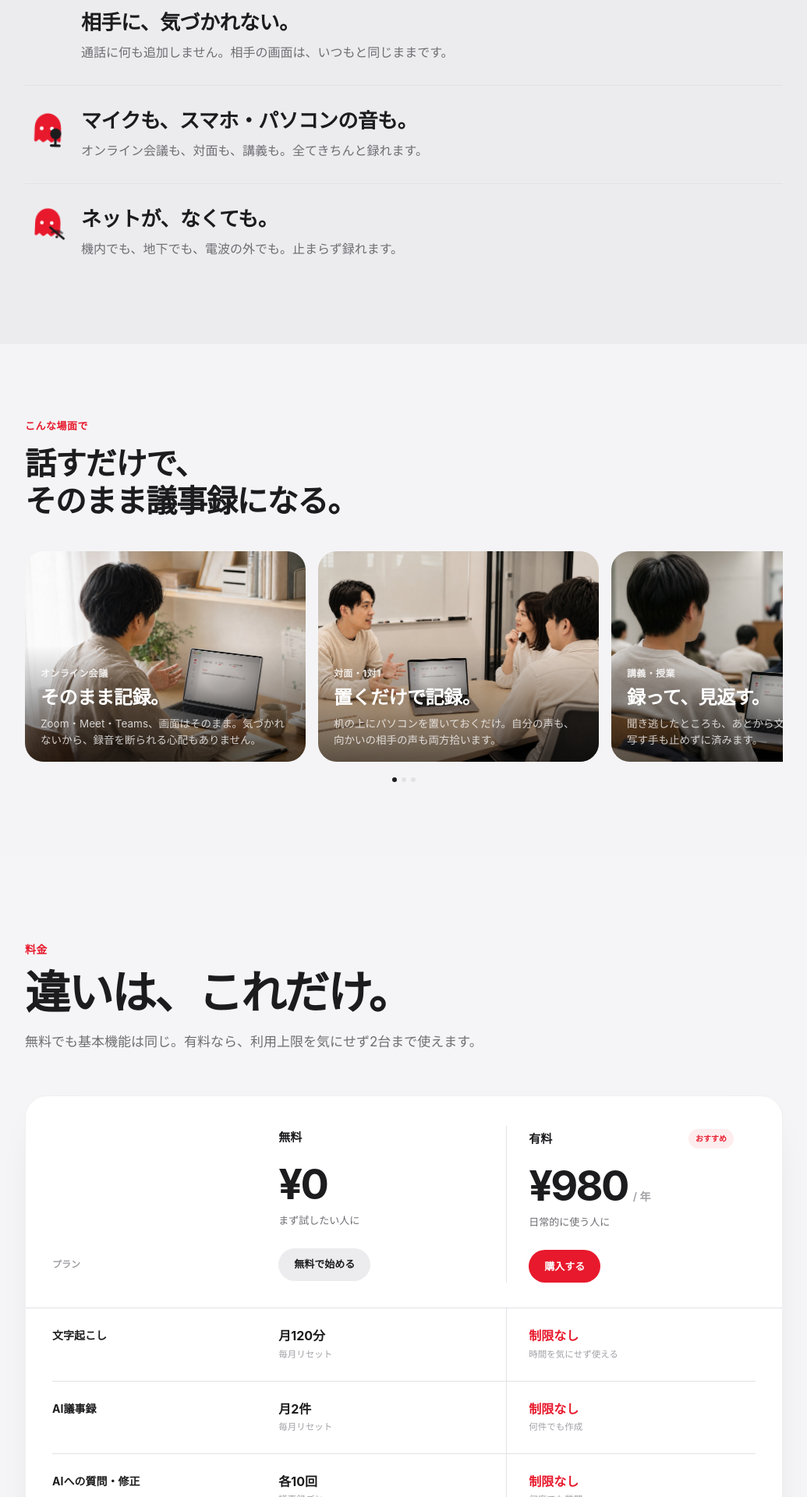
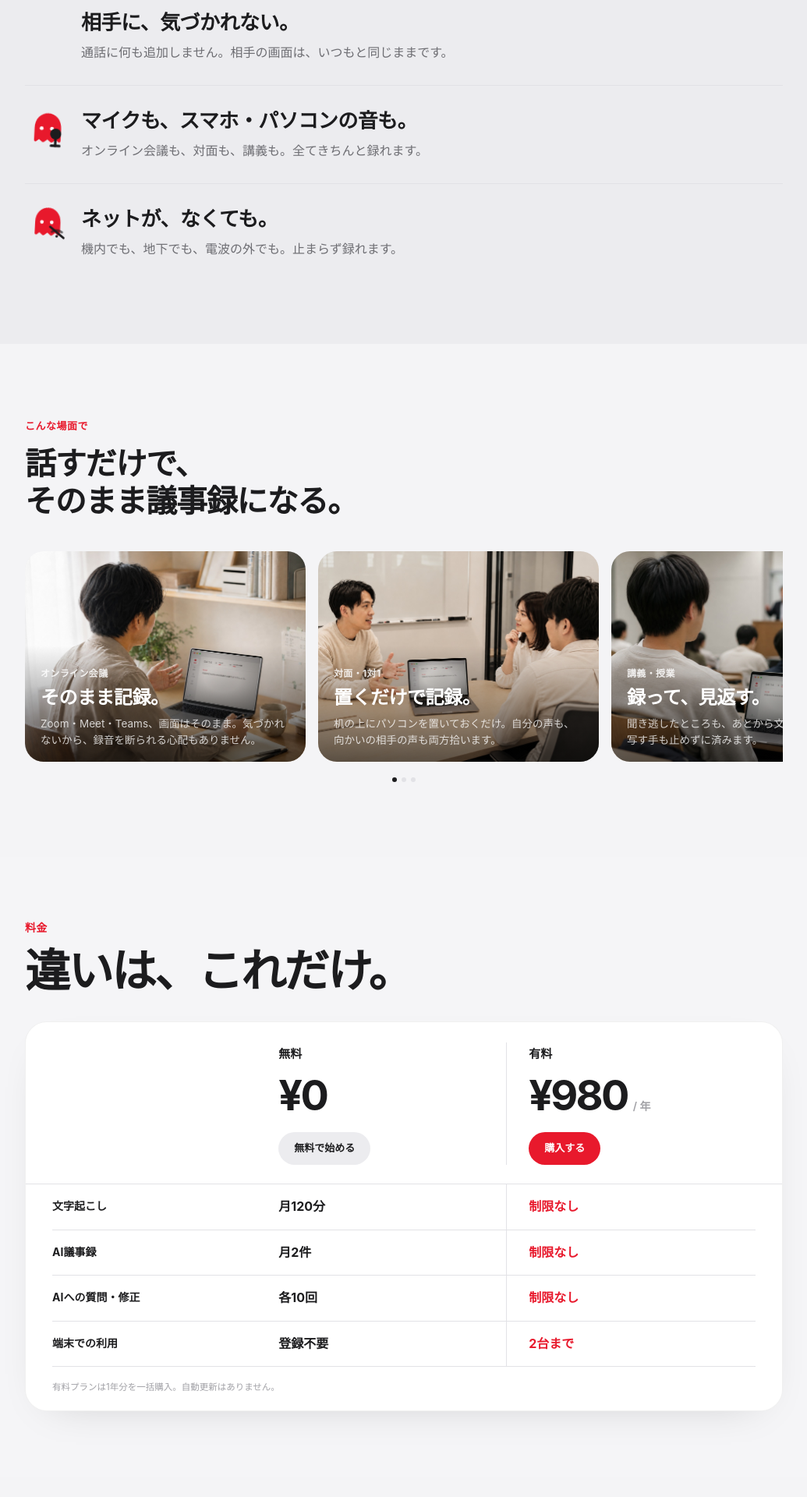
Before and after one commit to naoyattsuji/giroku-lp, a Next.js app: page / in a window 1280 px wide. Shown: the part 780-2700 px from the top of the page at 78% size, without its empty margins (122-1157 px from the left). Built offline with nearby package versions, Linux system fonts and the light colour scheme.

Commit message:
refactor: simplify pricing comparison

```diff
--- a/app/globals.css
+++ b/app/globals.css
@@ -108,12 +108,12 @@ h1, h2, h3 {
   background: #f5f5f7;
 }
 .pricing-inner {
-  padding-top: 108px;
-  padding-bottom: 112px;
+  padding-top: 80px;
+  padding-bottom: 84px;
 }
 .pricing-heading {
   max-width: 780px;
-  margin-bottom: 54px;
+  margin-bottom: 34px;
 }
 .pricing-heading > p {
   color: var(--red);
@@ -129,14 +129,6 @@ h1, h2, h3 {
   letter-spacing: -0.045em;
   line-height: 1.08;
 }
-.pricing-heading > span {
-  display: block;
-  max-width: 650px;
-  margin-top: 18px;
-  color: var(--text-2);
-  font-size: 17px;
-  line-height: 1.7;
-}
 .pricing-compare {
   overflow: hidden;
   background: var(--surface);
@@ -151,14 +143,11 @@ h1, h2, h3 {
 }
 .plan-head-row {
   align-items: stretch;
-  padding: 38px 34px 32px;
+  padding: 26px 34px 24px;
 }
 .comparison-corner {
   align-self: end;
-  padding: 0 24px 14px 0;
-  color: var(--text-3);
-  font-size: 12px;
-  font-weight: 600;
+  padding: 0;
 }
 .plan-head {
   min-width: 0;
@@ -167,30 +156,16 @@ h1, h2, h3 {
 .plan-head-paid {
   border-left: 1px solid var(--border);
 }
-.plan-name-line {
-  display: flex;
-  align-items: center;
-  justify-content: space-between;
-  gap: 10px;
-}
 .plan-name {
   color: var(--text-1);
   font-size: 15px;
-  font-weight: 700;
-}
-.plan-name-line > span {
-  padding: 5px 9px;
-  border-radius: 999px;
-  background: rgba(232, 25, 44, 0.08);
-  color: var(--red);
-  font-size: 10px;
   font-weight: 700;
 }
 .plan-price {
   display: flex;
   align-items: baseline;
   gap: 7px;
-  margin-top: 21px;
+  margin-top: 14px;
 }
 .plan-price strong {
   color: var(--text-1);
@@ -204,18 +179,12 @@ h1, h2, h3 {
   font-size: 14px;
   font-weight: 600;
 }
-.plan-for {
-  min-height: 21px;
-  margin-top: 10px;
-  color: var(--text-2);
-  font-size: 13px;
-}
 .plan-button {
   display: inline-flex;
   align-items: center;
   justify-content: center;
   min-height: 42px;
-  margin-top: 24px;
+  margin-top: 20px;
   padding: 0 20px;
   border-radius: 999px;
   font-size: 13px;
@@ -248,7 +217,7 @@ h1, h2, h3 {
 }
 .comparison-row > div {
   min-width: 0;
-  padding: 25px 28px;
+  padding: 18px 28px;
 }
 .comparison-label {
   padding-left: 0 !important;
@@ -269,44 +238,19 @@ h1, h2, h3 {
   font-weight: 700;
   line-height: 1.35;
 }
-.comparison-value > span:not(.included-mark) {
-  margin-top: 4px;
-  color: var(--text-3);
-  font-size: 11.5px;
-  line-height: 1.45;
-}
 .paid-value {
   border-left: 1px solid var(--border);
 }
 .paid-value strong {
   color: var(--red);
 }
-.included-mark {
-  display: inline-flex;
-  align-items: center;
-  gap: 8px;
-  color: var(--text-2);
-  font-size: 13px;
-  font-weight: 600;
+.pricing-footnote {
+  padding: 18px 34px 20px;
 }
-.included-mark svg {
-  flex: 0 0 auto;
-}
-.pricing-footnote {
-  display: flex;
-  align-items: center;
-  justify-content: space-between;
-  gap: 20px;
-  padding: 25px 34px 27px;
-}
-.pricing-footnote p,
-.pricing-footnote span {
+.pricing-footnote p {
   color: var(--text-3);
   font-size: 11.5px;
   line-height: 1.55;
-}
-.pricing-footnote span {
-  text-align: right;
 }
 
 /* ヒーローに添えるひそか。ふわっと浮かぶ */
@@ -384,21 +328,18 @@ h1, h2, h3 {
 
 @media (max-width: 768px) {
   .lp-inner { padding-left: 22px; padding-right: 22px; }
-  .pricing-inner { padding-top: 82px; padding-bottom: 84px; }
-  .pricing-heading { margin-bottom: 34px; }
-  .pricing-heading > span { font-size: 15px; }
+  .pricing-inner { padding-top: 66px; padding-bottom: 68px; }
+  .pricing-heading { margin-bottom: 26px; }
   .pricing-compare { border-radius: 22px; }
   .plan-head-row,
   .comparison-row {
     grid-template-columns: repeat(2, minmax(0, 1fr));
   }
-  .plan-head-row { padding: 28px 18px 25px; }
+  .plan-head-row { padding: 22px 18px 20px; }
   .comparison-corner { display: none; }
   .plan-head { padding: 2px 16px 0; }
   .plan-price { margin-top: 16px; }
   .plan-price strong { font-size: clamp(34px, 10vw, 46px); }
-  .plan-name-line { align-items: flex-start; flex-direction: column; gap: 6px; }
-  .plan-for { min-height: 38px; line-height: 1.45; }
   .plan-button { width: 100%; padding: 0 10px; }
   .comparison-row { margin: 0 18px; }
   .comparison-label {
@@ -407,15 +348,11 @@ h1, h2, h3 {
     color: var(--text-3);
     font-size: 11px;
   }
-  .comparison-row > .comparison-value { padding: 10px 16px 21px; }
+  .comparison-row > .comparison-value { padding: 8px 16px 16px; }
   .comparison-row > .comparison-value:nth-child(2) { padding-left: 0; }
   .comparison-row > .paid-value { padding-right: 0; }
   .comparison-value strong { font-size: 14px; }
-  .comparison-value > span:not(.included-mark) { font-size: 10.5px; }
-  .included-mark { align-items: flex-start; font-size: 11.5px; line-height: 1.4; }
-  .included-mark svg { width: 16px; height: 16px; }
-  .pricing-footnote { align-items: flex-start; flex-direction: column; gap: 7px; padding: 21px 18px 23px; }
-  .pricing-footnote span { text-align: left; }
+  .pricing-footnote { padding: 16px 18px 18px; }
 }
 
 /* hero-gridだけ閾値を広く取る。769〜1024px幅は2カラムのままだと右側の
--- a/app/page.tsx
+++ b/app/page.tsx
@@ -91,14 +91,6 @@ const reasons = [
   { title: "マイクも、スマホ・パソコンの音も。", desc: "オンライン会議も、対面も、講義も。全てきちんと録れます。", Icon: SpiritMicIcon },
   { title: "ネットが、なくても。", desc: "機内でも、地下でも、電波の外でも。止まらず録れます。", Icon: SpiritOfflineIcon },
 ];
-
-function CheckIcon(): ReactElement {
-  return (
-    <svg width="18" height="18" viewBox="0 0 18 18" fill="none" aria-hidden="true">
-      <path d="M3.5 9.5l3.5 3.5 7.5-8" stroke="#1a9d4b" strokeWidth="2.2" strokeLinecap="round" strokeLinejoin="round" />
-    </svg>
-  );
-}
 
 // 「こんな場面で」の横スクロール・カルーセル。写真の下部に見出しを白文字で
 // 重ね、スクロール位置に応じてドットが追従する。3枚とも収まる画面幅では
@@ -275,26 +267,20 @@ export default function Home() {
             <div className="pricing-heading">
               <p>料金</p>
               <h2>違いは、これだけ。</h2>
-              <span>無料でも基本機能は同じ。有料なら、利用上限を気にせず2台まで使えます。</span>
             </div>
           </Reveal>
           <Reveal delay={80}>
             <div className="pricing-compare">
               <div className="plan-head-row">
-                <div className="comparison-corner">プラン</div>
+                <div className="comparison-corner" aria-hidden="true" />
                 <article className="plan-head">
                   <p className="plan-name">無料</p>
                   <div className="plan-price"><strong>¥0</strong></div>
-                  <p className="plan-for">まず試したい人に</p>
                   <a href="#download" className="plan-button plan-button-free">無料で始める</a>
                 </article>
                 <article className="plan-head plan-head-paid">
-                  <div className="plan-name-line">
-                    <p className="plan-name">有料</p>
-                    <span>おすすめ</span>
-                  </div>
+                  <p className="plan-name">有料</p>
                   <div className="plan-price"><strong>¥980</strong><small>/ 年</small></div>
-                  <p className="plan-for">日常的に使う人に</p>
                   <a
                     href="https://naoyatsuji.lemonsqueezy.com/checkout/buy/5683990b-8898-4ca6-aa05-5e287095d747"
                     className="plan-button plan-button-paid"
@@ -307,33 +293,27 @@ export default function Home() {
               <div className="comparison-body" role="table" aria-label="無料プランと有料プランの比較">
                 <div className="comparison-row" role="row">
                   <div className="comparison-label" role="rowheader">文字起こし</div>
-                  <div className="comparison-value" role="cell"><strong>月120分</strong><span>毎月リセット</span></div>
-                  <div className="comparison-value paid-value" role="cell"><strong>制限なし</strong><span>時間を気にせず使える</span></div>
+                  <div className="comparison-value" role="cell"><strong>月120分</strong></div>
+                  <div className="comparison-value paid-value" role="cell"><strong>制限なし</strong></div>
                 </div>
                 <div className="comparison-row" role="row">
                   <div className="comparison-label" role="rowheader">AI議事録</div>
-                  <div className="comparison-value" role="cell"><strong>月2件</strong><span>毎月リセット</span></div>
-                  <div className="comparison-value paid-value" role="cell"><strong>制限なし</strong><span>何件でも作成</span></div>
+                  <div className="comparison-value" role="cell"><strong>月2件</strong></div>
+                  <div className="comparison-value paid-value" role="cell"><strong>制限なし</strong></div>
                 </div>
                 <div className="comparison-row" role="row">
                   <div className="comparison-label" role="rowheader">AIへの質問・修正</div>
-                  <div className="comparison-value" role="cell"><strong>各10回</strong><span>議事録ごと</span></div>
-                  <div className="comparison-value paid-value" role="cell"><strong>制限なし</strong><span>何度でも質問</span></div>
+                  <div className="comparison-value" role="cell"><strong>各10回</strong></div>
+                  <div className="comparison-value paid-value" role="cell"><strong>制限なし</strong></div>
                 </div>
                 <div className="comparison-row" role="row">
                   <div className="comparison-label" role="rowheader">端末での利用</div>
-                  <div className="comparison-value" role="cell"><strong>この端末で</strong><span>登録不要</span></div>
-                  <div className="comparison-value paid-value" role="cell"><strong>2台まで</strong><span>Mac・Windows対応予定</span></div>
-                </div>
-                <div className="comparison-row comparison-row-common" role="row">
-                  <div className="comparison-label" role="rowheader">録音・保存・編集・コピー</div>
-                  <div className="comparison-value" role="cell"><span className="included-mark"><CheckIcon />すべて利用可能</span></div>
-                  <div className="comparison-value paid-value" role="cell"><span className="included-mark"><CheckIcon />すべて利用可能</span></div>
+                  <div className="comparison-value" role="cell"><strong>登録不要</strong></div>
+                  <div className="comparison-value paid-value" role="cell"><strong>2台まで</strong></div>
                 </div>
               </div>
               <div className="pricing-footnote">
                 <p>有料プランは1年分を一括購入。自動更新はありません。</p>
-                <span>iPhone・Android版は公開後、アプリ内から購入できます。</span>
               </div>
             </div>
           </Reveal>
```
